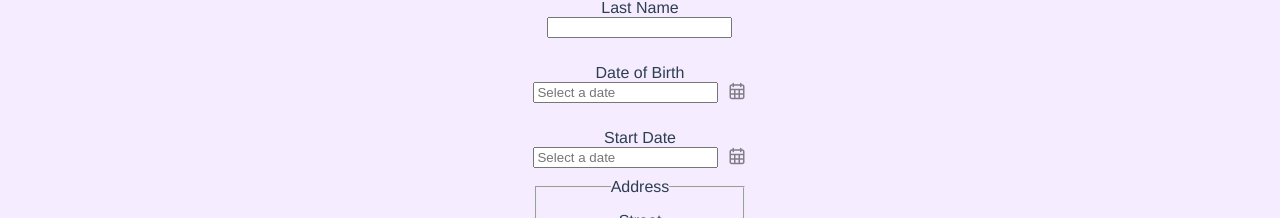
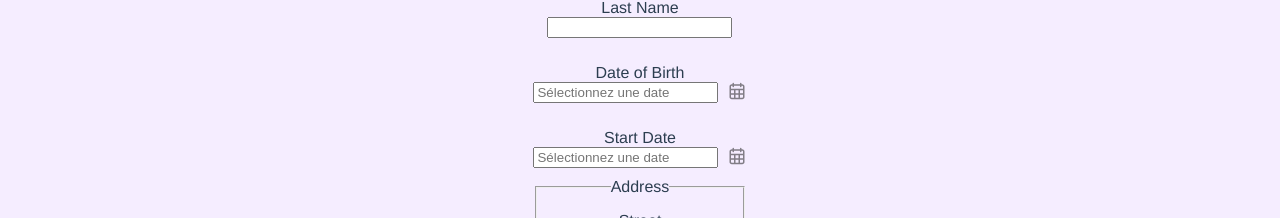
Before and after one commit to 5sensprod/p14_WealthHealth, a React (Create React App) app: page /add-employee in a window 1280 px wide. Shown: the part 264-482 px from the top of the page. Built offline with nearby package versions, Linux system fonts and the light colour scheme.

Commit message:
modif option manualinput

```diff
--- a/src/components/DatePicker/config/defaultConfig.js
+++ b/src/components/DatePicker/config/defaultConfig.js
@@ -1,3 +1,17 @@
 export const START_YEAR = 1930
 export const END_YEAR = new Date().getFullYear() + 2
 export const YEAR_BLOCK_SIZE = 16
+
+export const DEFAULT_CONFIG = {
+  START_YEAR: 1930,
+  END_YEAR: new Date().getFullYear() + 2,
+  YEAR_BLOCK_SIZE: 16,
+  USE_ICONS: false,
+  LANGUAGE: 'en',
+  DATE_FORMAT: 'DD-MM-YYYY',
+  CUSTOM_STYLES: {},
+  START_OF_WEEK: 'Monday',
+  MANUAL_INPUT_ENABLED: true,
+  MIN_YEAR: 1900,
+  MAX_YEAR: 2100,
+}
--- a/src/components/DatePicker/index.jsx
+++ b/src/components/DatePicker/index.jsx
@@ -9,26 +9,26 @@ import { formatDatePickerDate } from './utils/dateFunctions'
 import useEscapeKey from './useEscapeKey'
 import CalendarButton from './CalendarButton'
 import useDatePickerState from './useDatePickerState'
+import { DEFAULT_CONFIG } from './config/defaultConfig'
 
 function DatePicker({
   name,
   value,
   onChange,
-  useIcons = false,
-  language = 'en',
-  dateFormat = 'DD-MM-YYYY',
-  customStyles = {},
+  useIcons = DEFAULT_CONFIG.USE_ICONS,
+  language = DEFAULT_CONFIG.LANGUAGE,
+  dateFormat = DEFAULT_CONFIG.DATE_FORMAT,
+  customStyles = DEFAULT_CONFIG.CUSTOM_STYLES,
   onClose,
-  startOfWeek = 'Monday',
-  manualInputEnabled = true,
-  minYear = 1900,
-  maxYear = 2100,
+  startOfWeek = DEFAULT_CONFIG.START_OF_WEEK,
+  manualInputEnabled = DEFAULT_CONFIG.MANUAL_INPUT_ENABLED,
+  minYear = DEFAULT_CONFIG.MIN_YEAR,
+  maxYear = DEFAULT_CONFIG.MAX_YEAR,
 }) {
   const { showCalendar, inputValue, toggleCalendar, closeCalendar, setInput } =
     useDatePickerState(value, dateFormat, onClose)
 
-  const [error, validateDate] = useDateValidation(
-    inputValue,
+  const [error, validate, setError] = useDateValidation(
     dateFormat,
     minYear,
     maxYear,
@@ -39,8 +39,6 @@ function DatePicker({
 
   const calendarRef = useRef(null)
   const buttonRef = useRef(null)
-
-  useOutsideClick(calendarRef, buttonRef, closeCalendar)
 
   function handleDateSelect(date) {
     const actualDate = typeof date === 'string' ? new Date(date) : date
@@ -57,17 +55,30 @@ function DatePicker({
   function handleInputChange(e) {
     const newValue = e.target.value
 
-    if (validateDate(newValue)) {
+    // Si la valeur est vide, réinitialisez l'erreur et sortez de la fonction
+    if (!newValue) {
+      setError(null)
+      return
+    }
+
+    if (!validate(newValue)) {
+      setError('Format de date invalide')
+    } else {
       onChange({
         target: {
           name,
           value: newValue,
         },
       })
+      setError(null)
     }
+  }
+  function handleInputTyping(e) {
+    setInput(e.target.value)
   }
 
   useEscapeKey(closeCalendar)
+  useOutsideClick(calendarRef, buttonRef, closeCalendar)
 
   return (
     <div className={styles.container} style={customStyles}>
@@ -75,12 +86,13 @@ function DatePicker({
         <input
           type="text"
           value={inputValue}
-          onChange={manualInputEnabled ? handleInputChange : null}
+          onBlur={manualInputEnabled ? handleInputChange : null}
           placeholder={translations.placeholder}
           aria-label="Selected date"
           readOnly={!manualInputEnabled}
           className={error ? styles.errorInput : ''}
           onClick={toggleCalendar}
+          onChange={handleInputTyping}
         />
         {error && <p className={styles.errorMessage}>{error}</p>}
         <CalendarButton ref={buttonRef} onClick={toggleCalendar} />
--- a/src/components/DatePicker/useDateValidation.js
+++ b/src/components/DatePicker/useDateValidation.js
@@ -14,7 +14,7 @@ function useDateValidation(dateFormat, minYear, maxYear) {
     }
   }
 
-  return [error, validate]
+  return [error, validate, setError]
 }
 
 export default useDateValidation
--- a/src/components/EmployeeForm/DateInputField.jsx
+++ b/src/components/EmployeeForm/DateInputField.jsx
@@ -6,13 +6,13 @@ const DateInputField = ({ name, value, label, onChange, error }) => (
   <div className={styles.label}>
     <p>{label}</p>
     <DatePicker
-      startOfWeek="mon"
+      startOfWeek="mar"
       name={name}
       value={value}
       onChange={onChange}
       useIcons={true}
-      language="en"
-      dateFormat="MM-DD-YYYY"
+      language="fr"
+      dateFormat="DD-MM-YYYY"
       customStyles={{
         backgroundColor: 'transparent',
         borderRadius: '0',
```
